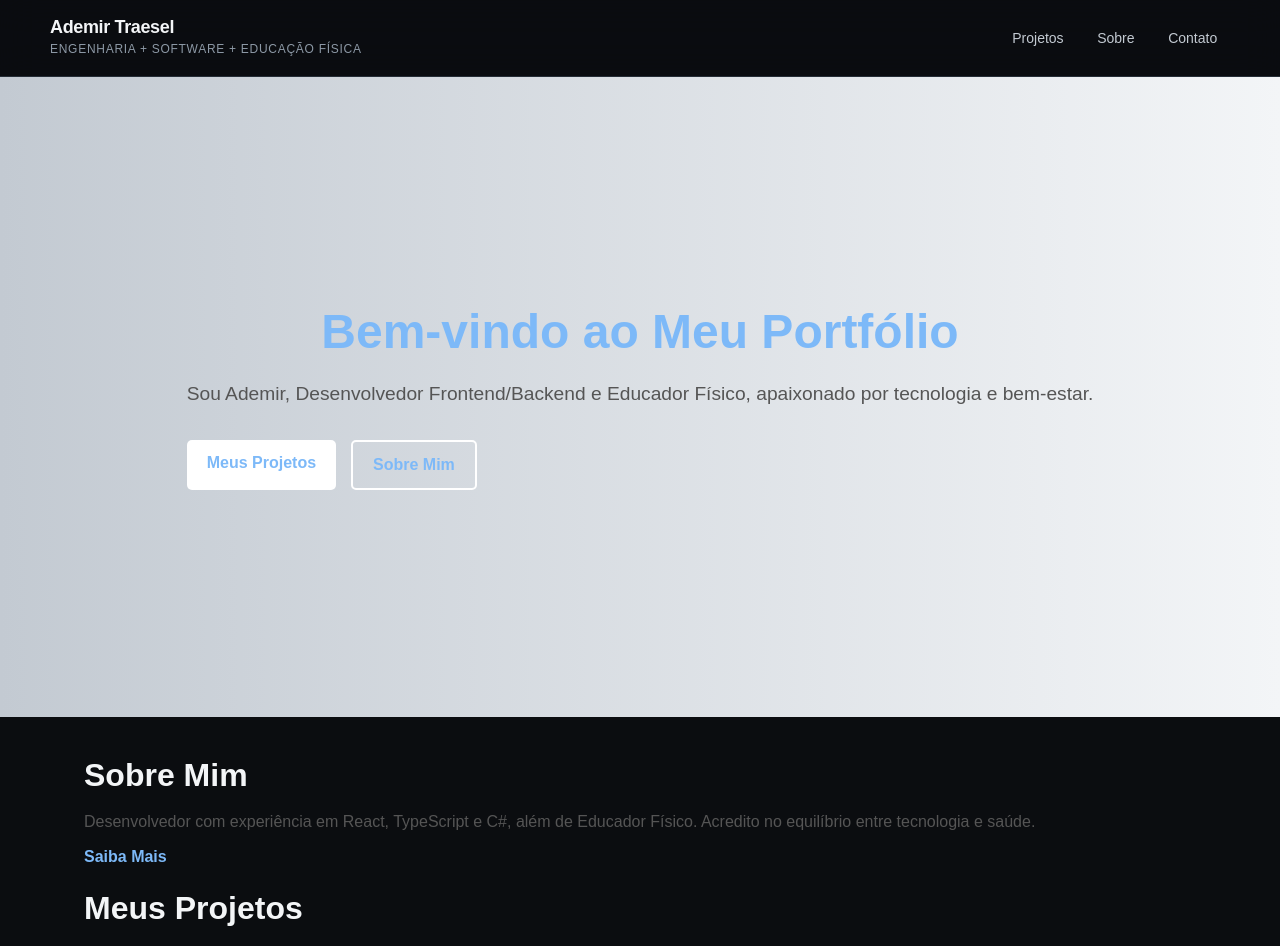
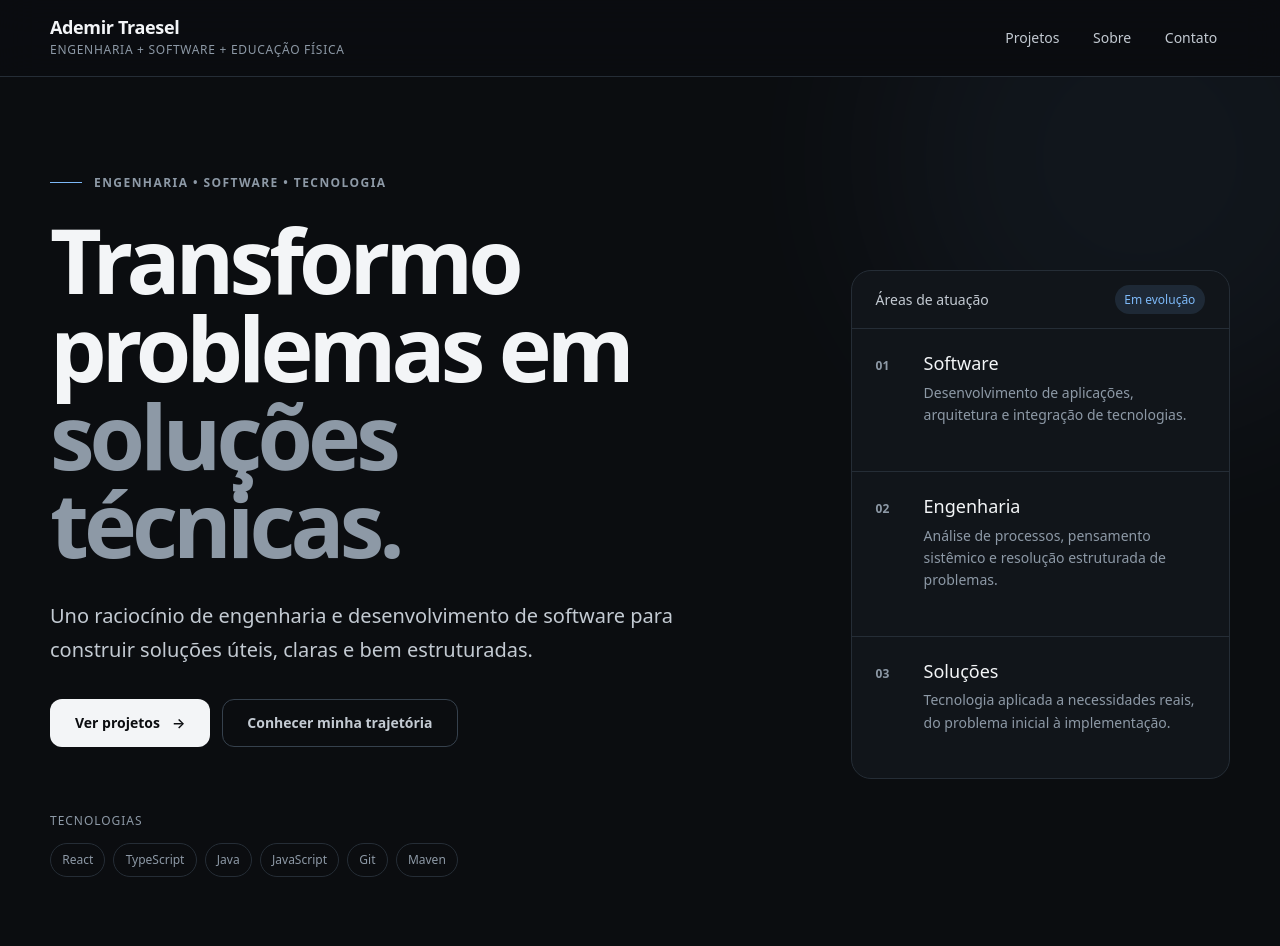
Before and after one commit to Ademir892/My-portifolio, a React (Vite) app: page / in a window 1280 px wide. Shown: the top 946 px of the page. Built offline with nearby package versions, Linux system fonts and the light colour scheme.

Commit message:
feat: new design home page

```diff
--- a/src/routes/Home/index.tsx
+++ b/src/routes/Home/index.tsx
@@ -1,61 +1,116 @@
+import { Link } from "react-router-dom";
 
-
-import { Link } from "react-router-dom";
 import "./styles.css";
 
-
+const technologies = [
+  "React",
+  "TypeScript",
+  "Java",
+  "JavaScript",
+  "Git",
+  "Maven",
+];
 
 export default function Home() {
   return (
-            <div className="home-container">
-                <header className="hero-section">
-                    <div className="hero-content">
-                        <h1>Bem-vindo ao Meu Portfólio</h1>
-                        <p>
-                            Sou Ademir, Desenvolvedor Frontend/Backend e Educador Físico, apaixonado por tecnologia e bem-estar.
+    <div className="home-page">
+      <section className="home-hero">
+        <div className="home-hero__container">
+          <div className="home-hero__content">
+            <div className="home-hero__eyebrow">
+              <span className="home-hero__eyebrow-line" />
+
+              <span>Engenharia • Software • Tecnologia</span>
+            </div>
+
+            <h1 className="home-hero__title">
+              Transformo problemas em
+              <span> soluções técnicas.</span>
+            </h1>
+
+            <p className="home-hero__description">
+              Uno raciocínio de engenharia e desenvolvimento de software para
+              construir soluções úteis, claras e bem estruturadas.
             </p>
-                        <div className="hero-buttons">
-                            <Link to="/projects" className="btn-primary">
-                                Meus Projetos
+
+            <div className="home-hero__actions">
+              <Link
+                to="/projects"
+                className="home-hero__button home-hero__button--primary"
+              >
+                Ver projetos
+                <span aria-hidden="true">→</span>
               </Link>
-                            <Link to="/about" className="btn-secondary">
-                                Sobre Mim
+
+              <Link
+                to="/about"
+                className="home-hero__button home-hero__button--secondary"
+              >
+                Conhecer minha trajetória
               </Link>
             </div>
+
+            <div className="home-hero__stack">
+              <span className="home-hero__stack-label">Tecnologias</span>
+
+              <div className="home-hero__technologies">
+                {technologies.map((technology) => (
+                  <span key={technology} className="home-hero__technology">
+                    {technology}
+                  </span>
+                ))}
               </div>
-                </header>
+            </div>
+          </div>
 
-                <main className="sections">
-                    <section className="about-preview">
-                        <h2>Sobre Mim</h2>
+          <aside className="home-hero__panel" aria-label="Áreas de atuação">
+            <div className="home-hero__panel-header">
+              <span>Áreas de atuação</span>
+
+              <span className="home-hero__panel-status">Em evolução</span>
+            </div>
+
+            <div className="home-hero__area">
+              <span className="home-hero__area-number">01</span>
+
+              <div>
+                <h2>Software</h2>
+
                 <p>
-                            Desenvolvedor com experiência em React, TypeScript e C#, além de Educador Físico. Acredito no equilíbrio entre tecnologia e saúde.
+                  Desenvolvimento de aplicações, arquitetura e integração de
+                  tecnologias.
                 </p>
-                        <Link to="/about" className="btn-link">
-                            Saiba Mais
-                        </Link>
+              </div>
+            </div>
+
+            <div className="home-hero__area">
+              <span className="home-hero__area-number">02</span>
+
+              <div>
+                <h2>Engenharia</h2>
+
+                <p>
+                  Análise de processos, pensamento sistêmico e resolução
+                  estruturada de problemas.
+                </p>
+              </div>
+            </div>
+
+            <div className="home-hero__area">
+              <span className="home-hero__area-number">03</span>
+
+              <div>
+                <h2>Soluções</h2>
+
+                <p>
+                  Tecnologia aplicada a necessidades reais, do problema inicial
+                  à implementação.
+                </p>
+              </div>
+            </div>
+          </aside>
+        </div>
       </section>
-
-                    <section className="projects-preview">
-                        <h2>Meus Projetos</h2>
-                        <p>
-                            Confira alguns dos projetos que desenvolvi, aplicando tecnologias como React, APIs RESTful, JavaScript e C#.
-                        </p>
-                        <Link to="/projects" className="btn-link">
-                            Ver Projetos
-                        </Link>
-                    </section>
-
-                    <section className="contact-preview">
-                        <h2>Entre em Contato</h2>
-                        <p>
-                            Interessado em trabalhar comigo ou simplesmente quer conversar? Vamos nos conectar!
-                        </p>
-                        <Link to="/contact" className="btn-link">
-                            Contato
-                        </Link>
-                    </section>
-                </main>
     </div>
   );
 }
--- a/src/routes/Home/styles.css
+++ b/src/routes/Home/styles.css
@@ -1,99 +1,390 @@
+.home-page {
+  width: 100%;
 
-body {
-    margin: 0;
-    font-family: 'Arial', sans-serif;
-    color: #333;
+  background: var(--color-bg);
 }
 
-  .home-container {
+.home-hero {
+  position: relative;
+
+  min-height: calc(100svh - 77px);
+
   display: flex;
-    flex-direction: column;
   align-items: center;
+
+  padding-block: var(--space-9);
+
+  overflow: hidden;
+
+  border-bottom: 1px solid var(--color-border);
 }
 
-  .hero-section {
-    width: 100%;
-    height: 80vh;
-    background: linear-gradient(to right, var(--font-color-hero-section-primary), var(--font-color-hero-section-secondary));
-    color: #fff;
-    display: flex;
-    justify-content: center;
-    align-items: center;
-    text-align: center;
-    padding: 20px;
+.home-hero::before {
+  content: "";
+
+  position: absolute;
+
+  width: 520px;
+  height: 520px;
+
+  top: -180px;
+  right: -120px;
+
+  border-radius: 50%;
+
+  background: var(--color-accent);
+  opacity: 0.05;
+
+  filter: blur(90px);
+
+  pointer-events: none;
 }
 
-  .hero-content h1 {
-    font-size: 3rem;
-    margin-bottom: 20px;
-    color: var(--font-color-secondary);
+.home-hero__container {
+  position: relative;
+  z-index: 1;
+
+  width: min(
+    calc(100% - (var(--container-padding) * 2)),
+    var(--container-width)
+  );
+
+  margin-inline: auto;
+
+  display: grid;
+  grid-template-columns:
+    minmax(0, 1.3fr)
+    minmax(300px, 0.7fr);
+
+  align-items: center;
+
+  gap: var(--space-9);
 }
 
-  .hero-content p {
-    font-size: 1.2rem;
-    margin-bottom: 30px;
+/* =========================
+   CONTENT
+   ========================= */
+
+.home-hero__content {
+  max-width: 760px;
 }
 
-  .hero-buttons {
+.home-hero__eyebrow {
   display: flex;
-    gap: 15px;
+  align-items: center;
+
+  gap: var(--space-3);
+
+  margin-bottom: var(--space-5);
+
+  color: var(--color-text-muted);
+
+  font-size: var(--font-size-xs);
+  font-weight: var(--font-weight-semibold);
+
+  letter-spacing: 0.12em;
+  text-transform: uppercase;
 }
 
-  .btn-primary, .btn-primary:hover {
-    padding: 10px 20px;
-    background-color: #fff;
-    color: var(--color-btn-primary);
-    text-decoration: none;
-    border-radius: 5px;
-    font-weight: bold;
+.home-hero__eyebrow-line {
+  width: 32px;
+  height: 1px;
+
+  flex-shrink: 0;
+
+  background: var(--color-accent);
 }
 
+.home-hero__title {
+  max-width: 760px;
 
+  font-size: clamp(3rem, 7vw, 5.75rem);
 
-  .btn-secondary {
-    padding: 10px 20px;
-    background-color: transparent;
-    border: 2px solid #fff;
-    color: var(--color-btn-primary);
-    text-decoration: none;
-    border-radius: 5px;
-    font-weight: bold;
+  font-weight: var(--font-weight-semibold);
+
+  line-height: 0.98;
+  letter-spacing: -0.055em;
 }
 
-  .sections {
-    width: 90%;
-    max-width: 1200px;
-    padding: 40px 20px;
+.home-hero__title span {
+  color: var(--color-text-muted);
 }
 
-  .sections h2 {
-    font-size: 2rem;
-    margin-bottom: 15px;
+.home-hero__description {
+  max-width: 650px;
+
+  margin-top: var(--space-6);
+
+  color: var(--color-text-secondary);
+
+  font-size: clamp(var(--font-size-base), 2vw, var(--font-size-xl));
+
+  line-height: 1.7;
 }
 
-  .sections p {
-    font-size: 1rem;
-    margin-bottom: 10px;
+/* =========================
+   ACTIONS
+   ========================= */
+
+.home-hero__actions {
+  display: flex;
+  flex-wrap: wrap;
+
+  gap: var(--space-3);
+
+  margin-top: var(--space-6);
 }
 
-  .about-preview {
-    margin-bottom: 20px;
+.home-hero__button {
+  min-height: 48px;
+
+  display: inline-flex;
+  align-items: center;
+  justify-content: center;
+
+  gap: var(--space-3);
+
+  padding-inline: var(--space-5);
+
+  border: 1px solid transparent;
+  border-radius: var(--radius-md);
+
+  font-size: var(--font-size-sm);
+  font-weight: var(--font-weight-semibold);
+
+  transition:
+    background-color var(--transition-fast),
+    border-color var(--transition-fast),
+    color var(--transition-fast),
+    transform var(--transition-fast);
 }
 
-  .projects-preview {
-    margin-bottom: 20px;
+.home-hero__button:hover {
+  transform: translateY(-2px);
 }
 
-  .contact-preview {
-    margin-bottom: 20px;
+.home-hero__button--primary {
+  background: var(--color-text);
+  color: var(--color-bg);
 }
 
-  .btn-link {
-    color: var(--color-btn-link);
-    text-decoration: none;
-    font-weight: bold;
+.home-hero__button--primary:hover {
+  background: var(--color-accent);
 }
 
-  .btn-link:hover {
-    text-decoration: underline;
+.home-hero__button--secondary {
+  border-color: var(--color-border-strong);
+
+  background: transparent;
+  color: var(--color-text-secondary);
 }
+
+.home-hero__button--secondary:hover {
+  border-color: var(--color-text-muted);
+
+  background: var(--color-surface);
+  color: var(--color-text);
+}
+
+/* =========================
+   TECHNOLOGIES
+   ========================= */
+
+.home-hero__stack {
+  margin-top: var(--space-8);
+}
+
+.home-hero__stack-label {
+  display: block;
+
+  margin-bottom: var(--space-3);
+
+  color: var(--color-text-muted);
+
+  font-size: var(--font-size-xs);
+  font-weight: var(--font-weight-medium);
+
+  letter-spacing: 0.08em;
+  text-transform: uppercase;
+}
+
+.home-hero__technologies {
+  display: flex;
+  flex-wrap: wrap;
+
+  gap: var(--space-2);
+}
+
+.home-hero__technology {
+  padding: 0.4rem 0.7rem;
+
+  border: 1px solid var(--color-border);
+  border-radius: var(--radius-full);
+
+  color: var(--color-text-muted);
+
+  font-size: var(--font-size-xs);
+  font-weight: var(--font-weight-medium);
+
+  transition:
+    border-color var(--transition-fast),
+    color var(--transition-fast);
+}
+
+.home-hero__technology:hover {
+  border-color: var(--color-border-strong);
+
+  color: var(--color-text-secondary);
+}
+
+/* =========================
+   SIDE PANEL
+   ========================= */
+
+.home-hero__panel {
+  border: 1px solid var(--color-border);
+  border-radius: var(--radius-lg);
+
+  background: var(--color-bg-elevated);
+
+  overflow: hidden;
+}
+
+.home-hero__panel-header {
+  min-height: 58px;
+
+  display: flex;
+  align-items: center;
+  justify-content: space-between;
+
+  gap: var(--space-3);
+
+  padding-inline: var(--space-5);
+
+  border-bottom: 1px solid var(--color-border);
+
+  color: var(--color-text-secondary);
+
+  font-size: var(--font-size-sm);
+  font-weight: var(--font-weight-medium);
+}
+
+.home-hero__panel-status {
+  padding: 0.3rem 0.6rem;
+
+  border-radius: var(--radius-full);
+
+  background: var(--color-accent-soft);
+  color: var(--color-accent);
+
+  font-size: var(--font-size-xs);
+}
+
+.home-hero__area {
+  display: grid;
+  grid-template-columns: 32px 1fr;
+
+  gap: var(--space-4);
+
+  padding: var(--space-5);
+
+  border-bottom: 1px solid var(--color-border);
+
+  transition: background-color var(--transition-fast);
+}
+
+.home-hero__area:last-child {
+  border-bottom: 0;
+}
+
+.home-hero__area:hover {
+  background: var(--color-surface);
+}
+
+.home-hero__area-number {
+  padding-top: 3px;
+
+  color: var(--color-text-muted);
+
+  font-size: var(--font-size-xs);
+  font-weight: var(--font-weight-semibold);
+}
+
+.home-hero__area h2 {
+  margin-bottom: var(--space-2);
+
+  color: var(--color-text);
+
+  font-size: var(--font-size-lg);
+  font-weight: var(--font-weight-medium);
+}
+
+.home-hero__area p {
+  color: var(--color-text-muted);
+
+  font-size: var(--font-size-sm);
+
+  line-height: 1.6;
+}
+
+/* =========================
+   RESPONSIVE
+   ========================= */
+
+@media screen and (max-width: 900px) {
+  .home-hero {
+    min-height: auto;
+
+    padding-block: var(--space-8) var(--space-9);
+  }
+
+  .home-hero__container {
+    grid-template-columns: 1fr;
+
+    gap: var(--space-8);
+  }
+
+  .home-hero__content {
+    max-width: 800px;
+  }
+
+  .home-hero__panel {
+    max-width: 700px;
+  }
+}
+
+@media screen and (max-width: 600px) {
+  .home-hero {
+    padding-block: var(--space-7) var(--space-8);
+  }
+
+  .home-hero__container {
+    gap: var(--space-7);
+  }
+
+  .home-hero__eyebrow {
+    align-items: flex-start;
+
+    line-height: 1.5;
+  }
+
+  .home-hero__title {
+    font-size: clamp(2.75rem, 14vw, 4rem);
+  }
+
+  .home-hero__description {
+    margin-top: var(--space-5);
+  }
+
+  .home-hero__actions {
+    flex-direction: column;
+  }
+
+  .home-hero__button {
+    width: 100%;
+  }
+
+  .home-hero__stack {
+    margin-top: var(--space-7);
+  }
+}
```
Lines whose indentation alone changed are shown as unchanged.
